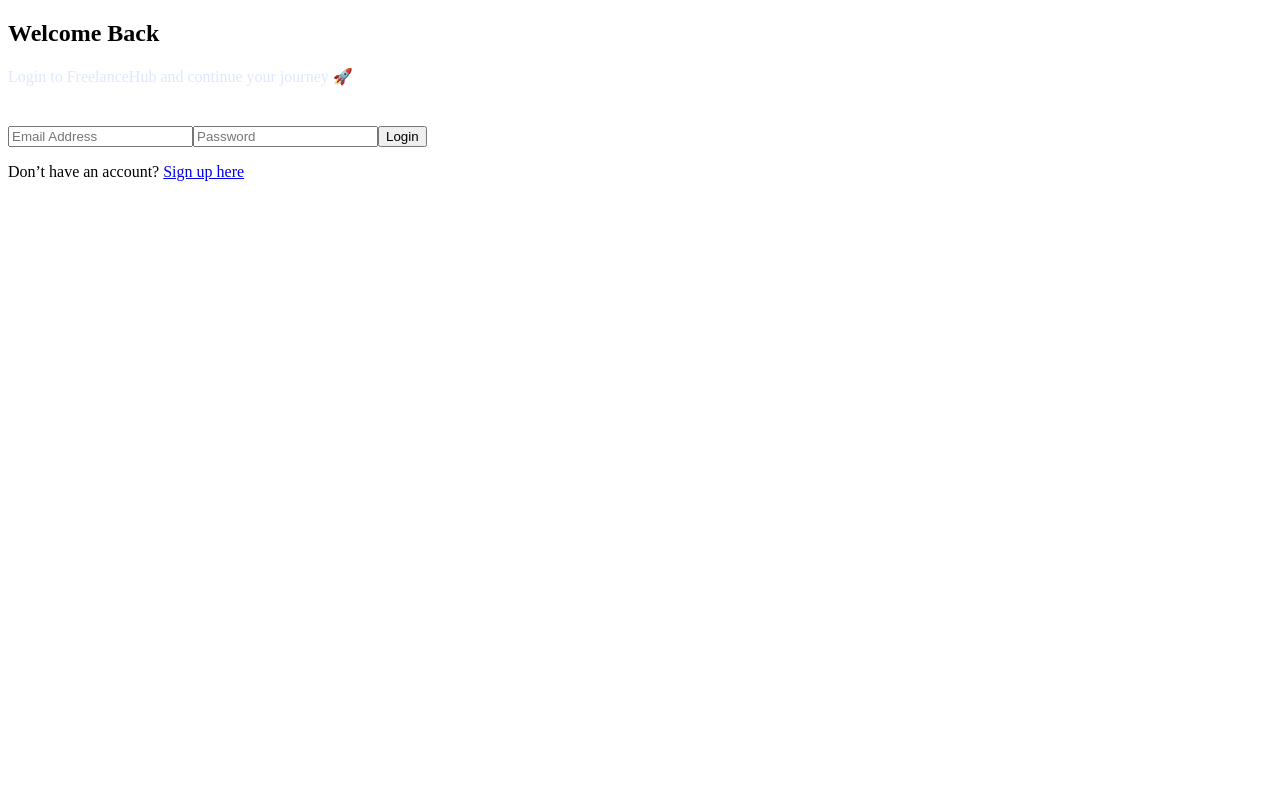
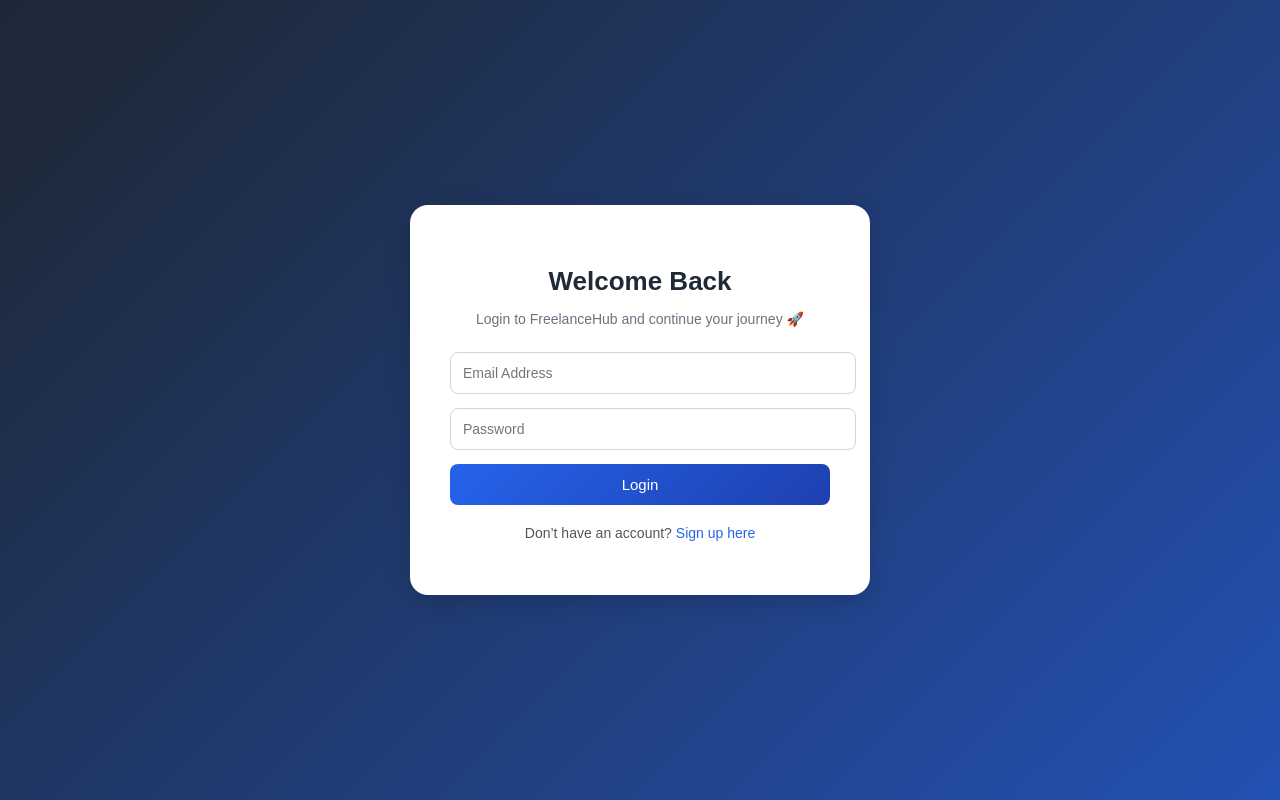
Before and after one commit to CyborgX-hash/FREELANCEHUB, a React (Create React App) app in the folder frontend/: page /login in a window 1280 px wide. Built offline with nearby package versions, Linux system fonts and the light colour scheme.

Commit message:
log-in UI

```diff
--- a/frontend/src/components/LoginForm.css
+++ b/frontend/src/components/LoginForm.css
@@ -0,0 +1,103 @@
+.login-container {
+    position: fixed;
+    top: 0;
+    left: 0;
+    width: 100vw;
+    height: 100vh;
+    display: flex;
+    justify-content: center;
+    align-items: center;
+    background: linear-gradient(135deg, #0f172a, #1e293b, #2563eb, #38bdf8);
+    background-size: 400% 400%;
+    animation: gradientShift 8s ease infinite;
+    font-family: "Poppins", sans-serif;
+    overflow: hidden;
+  }
+
+  .login-card {
+    background: #ffffff;
+    width: 380px;
+    padding: 40px;
+    border-radius: 18px;
+    box-shadow: 0 8px 25px rgba(0, 0, 0, 0.15);
+    text-align: center;
+    animation: fadeIn 0.8s ease-in-out;
+  }
+
+  .login-card h2 {
+    color: #1f2937;
+    margin-bottom: 8px;
+    font-size: 26px;
+    font-weight: 600;
+  }
+
+  .login-card .subtitle {
+    color: #6b7280;
+    margin-bottom: 25px;
+    font-size: 14px;
+  }
+
+  .login-card input {
+    width: 100%;
+    padding: 12px;
+    margin-bottom: 14px;
+    border: 1px solid #d1d5db;
+    border-radius: 8px;
+    font-size: 14px;
+    outline: none;
+    transition: border 0.2s;
+  }
+
+  .login-card input:focus {
+    border-color: #2563eb;
+  }
+
+  .login-card button {
+    width: 100%;
+    padding: 12px;
+    background: linear-gradient(135deg, #2563eb, #1e40af);
+    color: white;
+    border: none;
+    border-radius: 8px;
+    font-size: 15px;
+    font-weight: 500;
+    cursor: pointer;
+    transition: background 0.3s ease;
+  }
+
+  .login-card button:hover {
+    background: linear-gradient(135deg, #1e40af, #1e3a8a);
+  }
+
+  .login-card .message {
+    margin-top: 10px;
+    color: #22c55e;
+    font-weight: 500;
+  }
+
+  .login-card .switch {
+    margin-top: 20px;
+    color: #555;
+    font-size: 14px;
+  }
+
+  .login-card .switch a {
+    color: #2563eb;
+    text-decoration: none;
+    font-weight: 500;
+  }
+
+  .login-card .switch a:hover {
+    text-decoration: underline;
+  }
+
+  @keyframes gradientShift {
+    0% { background-position: 0% 50%; }
+    50% { background-position: 100% 50%; }
+    100% { background-position: 0% 50%; }
+  }
+
+  @keyframes fadeIn {
+    from { opacity: 0; transform: translateY(20px); }
+    to { opacity: 1; transform: translateY(0); }
+  }
```
